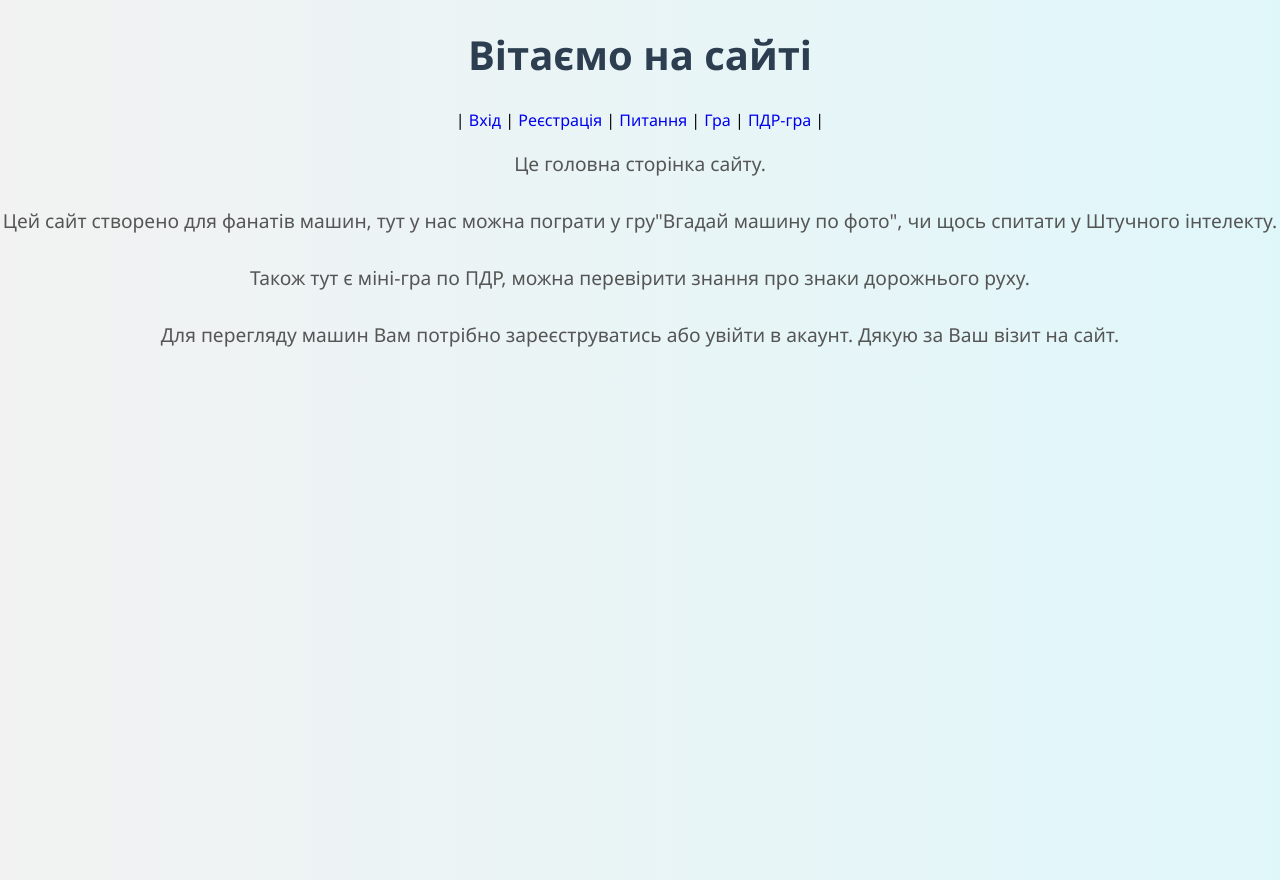
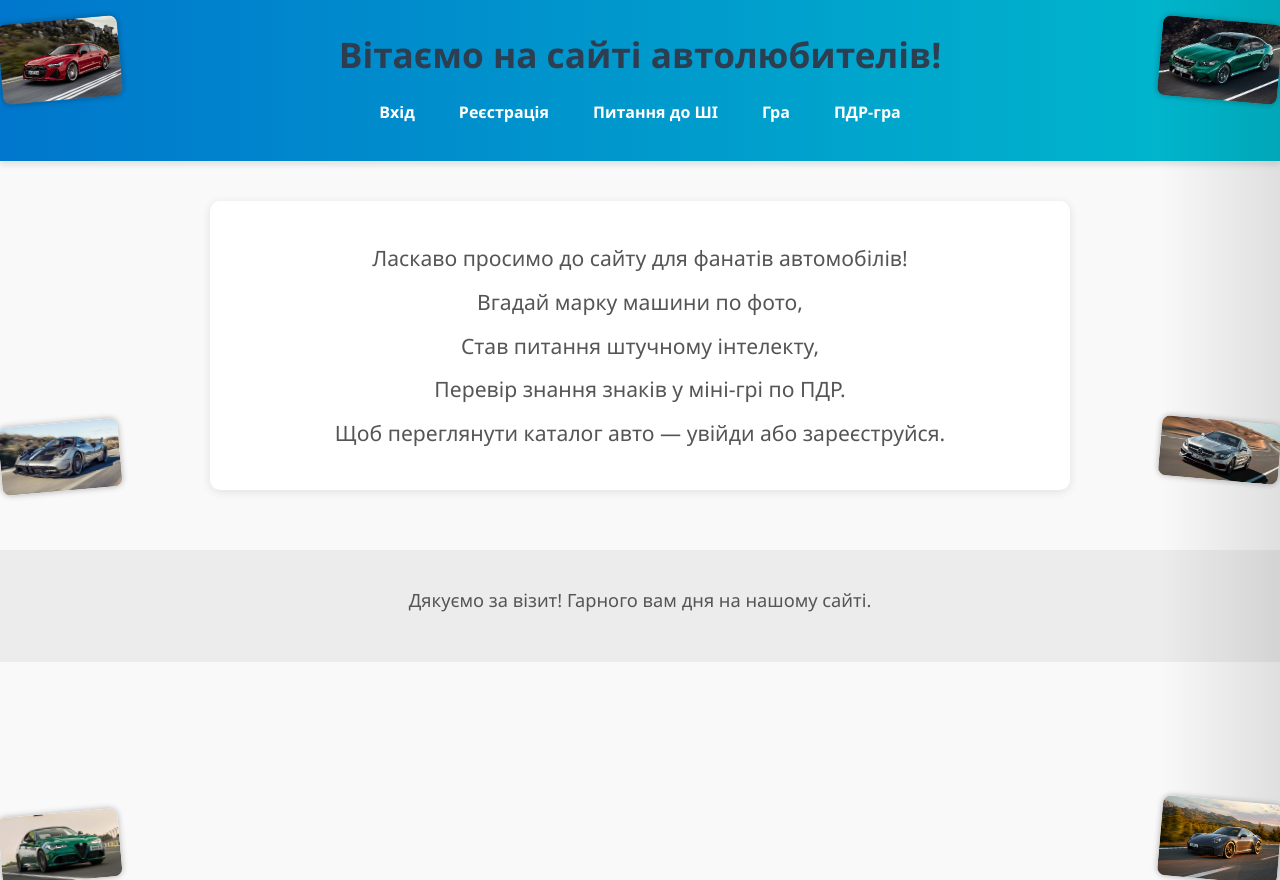
Before and after one commit to Volodia0509/autoinfo, a Flask app: page / in a window 1280 px wide. Run offline with Flask 3, Linux system fonts and the light colour scheme.

Commit message:
finished the main page

```diff
--- a/static/style.css
+++ b/static/style.css
@@ -168,3 +168,161 @@ textarea {
   cursor: pointer;
   display: none;
 }
+
+body.main-page {
+  font-family: 'Segoe UI', sans-serif;
+  background: #f9f9f9;
+  margin: 0;
+  padding: 0;
+  color: #333;
+}
+
+.main-header {
+  background: linear-gradient(90deg, #0077cc, #00bbcc);
+  color: white;
+  padding: 30px 20px;
+  text-align: center;
+  box-shadow: 0 4px 6px rgba(0,0,0,0.1);
+}
+
+.main-header h1 {
+  margin: 0;
+  font-size: 2.2em;
+}
+
+.main-nav {
+  margin-top: 15px;
+  display: flex;
+  justify-content: center;
+  gap: 20px;
+  flex-wrap: wrap;
+}
+
+.main-nav a {
+  color: white;
+  text-decoration: none;
+  font-weight: bold;
+  padding: 8px 12px;
+  border-radius: 6px;
+  transition: background 0.3s ease;
+}
+
+.main-nav a:hover {
+  background: rgba(255,255,255,0.2);
+}
+
+.intro {
+  max-width: 800px;
+  margin: 40px auto;
+  background: white;
+  padding: 30px;
+  border-radius: 10px;
+  box-shadow: 0 2px 10px rgba(0,0,0,0.1);
+  line-height: 1.6;
+  font-size: 1.1em;
+}
+
+.intro p {
+  margin: 10px 0;
+}
+
+.main-footer {
+  text-align: center;
+  padding: 20px;
+  background: #ececec;
+  font-size: 0.95em;
+  color: #666;
+  margin-top: 60px;
+}
+
+.car-border {
+  position: fixed;
+  top: 0;
+  bottom: 0;
+  width: 100px;
+  display: flex;
+  flex-direction: column;
+  justify-content: space-around;
+  background-color: transparent;
+  z-index: 0;
+  pointer-events: none;
+}
+
+.car-border.left {
+  left: 0;
+}
+
+.car-border.right {
+  right: 0;
+}
+
+.car-border img {
+  width: 300px;         /* ЗБІЛЬШЕНО з 80px */
+  opacity: 0.9;
+  transform: rotate(-5deg);
+  margin: 10px 0;
+  transition: transform 0.3s ease;
+}
+
+.car-border img:hover {
+  transform: scale(1.1) rotate(0deg);
+}
+
+.fence-right {
+    position: fixed;
+    top: 0;
+    right: 0;
+    height: 100vh;
+    width: 100px;
+    display: flex;
+    flex-direction: column;
+    justify-content: space-between;
+    padding: 10px 0;
+    background: linear-gradient(to left, rgba(0, 0, 0, 0.1), transparent);
+    z-index: 5;
+}
+
+
+.fence-left, .fence-right {
+    position: fixed;
+    top: 0;
+    width: 120px;
+    height: 100vh;
+    display: flex;
+    flex-direction: column;
+    justify-content: space-between;
+    padding: 10px 0;
+    z-index: 2;
+}
+
+.fence-left {
+    left: 0;
+}
+
+.fence-right {
+    right: 0;
+}
+
+.fence-left img,
+.fence-right img {
+    width: 120px;
+    height: auto;
+    margin: 10px auto;
+    border-radius: 8px;
+    box-shadow: 0 0 6px rgba(0, 0, 0, 0.3);
+    object-fit: cover;
+    transition: transform 0.3s ease;
+}
+
+.fence-left img {
+    transform: rotate(-5deg);
+}
+
+.fence-right img {
+    transform: rotate(5deg);
+}
+
+.fence-left img:hover,
+.fence-right img:hover {
+    transform: scale(1.1) rotate(0deg);
+}
--- a/templates/cars.html
+++ b/templates/cars.html
@@ -121,7 +121,7 @@
     <img src="{{ url_for('static', filename='images/' + car.image) }}" alt="{{ car.brand }}">
     <p><strong>Країна:</strong> {{ car.country }}</p>
     <p><strong>Рік випуску:</strong> {{ car.year }}</p>
-    <p><strong>Ціна:</strong> {{ car.price }}</p>
+    <p><strong>Ціна в $:</strong> {{ car.price }}</p>
     <p>{{ car.description }}</p>
   </div>
 {% endfor %}
--- a/templates/index.html
+++ b/templates/index.html
@@ -6,18 +6,42 @@
   <title>Головна</title>
   <link rel="stylesheet" href="{{ url_for('static', filename='style.css') }}">
 </head>
-<body>
-  <h1>Вітаємо на сайті</h1>
-  <nav>|
-    <a href="/login" class="no-underline">Вхід</a> |
-    <a href="/register" class="no-underline">Реєстрація</a> |
-    <a href="/ai" class="no-underline">Питання</a> |
-    <a href="/game" class="no-underline">Гра</a> |
-    <a href="/pdr" class="no-underline">ПДР-гра</a> |
-  </nav>
-  <p>Це головна сторінка сайту.</p>
-  <p>Цей сайт створено для фанатів машин, тут у нас можна пограти у гру"Вгадай машину по фото", чи щось спитати у Штучного інтелекту.</p>
-  <p>Також тут є міні-гра по ПДР, можна перевірити знання про знаки дорожнього руху.</p>
-  <p>Для перегляду машин Вам потрібно зареєструватись або увійти в акаунт. Дякую за Ваш візит на сайт.</p>
+<body class="main-page">
+
+  <header class="main-header">
+    <h1>Вітаємо на сайті автолюбителів!</h1>
+    <nav class="main-nav">
+      <a href="/login">Вхід</a>
+      <a href="/register">Реєстрація</a>
+      <a href="/ai">Питання до ШІ</a>
+      <a href="/game">Гра</a>
+      <a href="/pdr">ПДР-гра</a>
+    </nav>
+  </header>
+
+  <section class="intro">
+    <p>Ласкаво просимо до сайту для фанатів автомобілів!</p>
+    <p>Вгадай марку машини по фото,</p>
+    <p>Став питання штучному інтелекту,</p>
+    <p>Перевір знання знаків у міні-грі по ПДР.</p>
+    <p>Щоб переглянути каталог авто — увійди або зареєструйся.</p>
+  </section>
+
+<div class="fence-left">
+    <img src="/static/images/audi.jpg" alt="Audi">
+    <img src="/static/images/pagani.jpg" alt="Pagani">
+    <img src="/static/images/alfa_romeo.jpg" alt="Alfa Romeo">
+</div>
+
+<div class="fence-right">
+    <img src="/static/images/BMW.jpg" alt="BMW">
+    <img src="/static/images/mersedes.jpg" alt="Mercedes">
+    <img src="/static/images/porsche.jpg" alt="Porsche">
+</div>
+
+  <footer class="main-footer">
+    <p>Дякуємо за візит! Гарного вам дня на нашому сайті.</p>
+  </footer>
+
 </body>
 </html>
```
Also changed, not shown: static/images/alfa_romeo.jpg.
